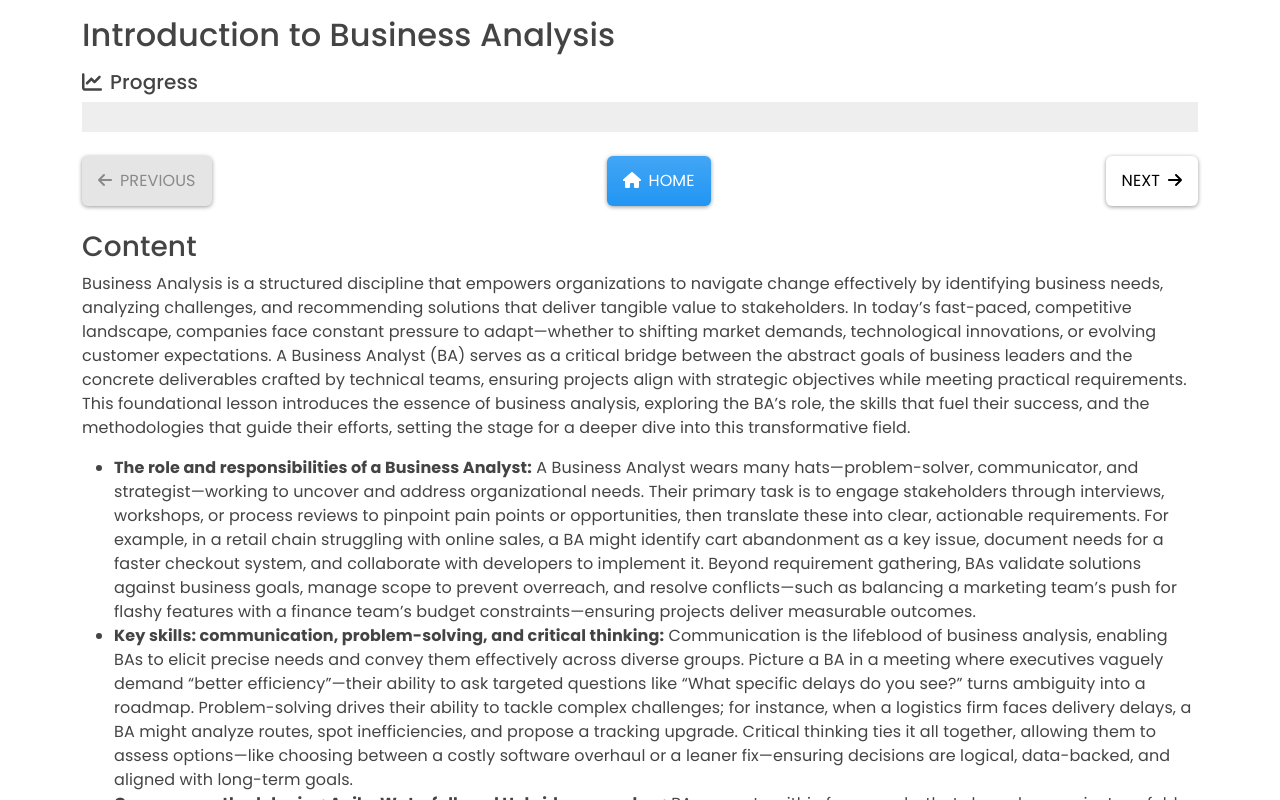
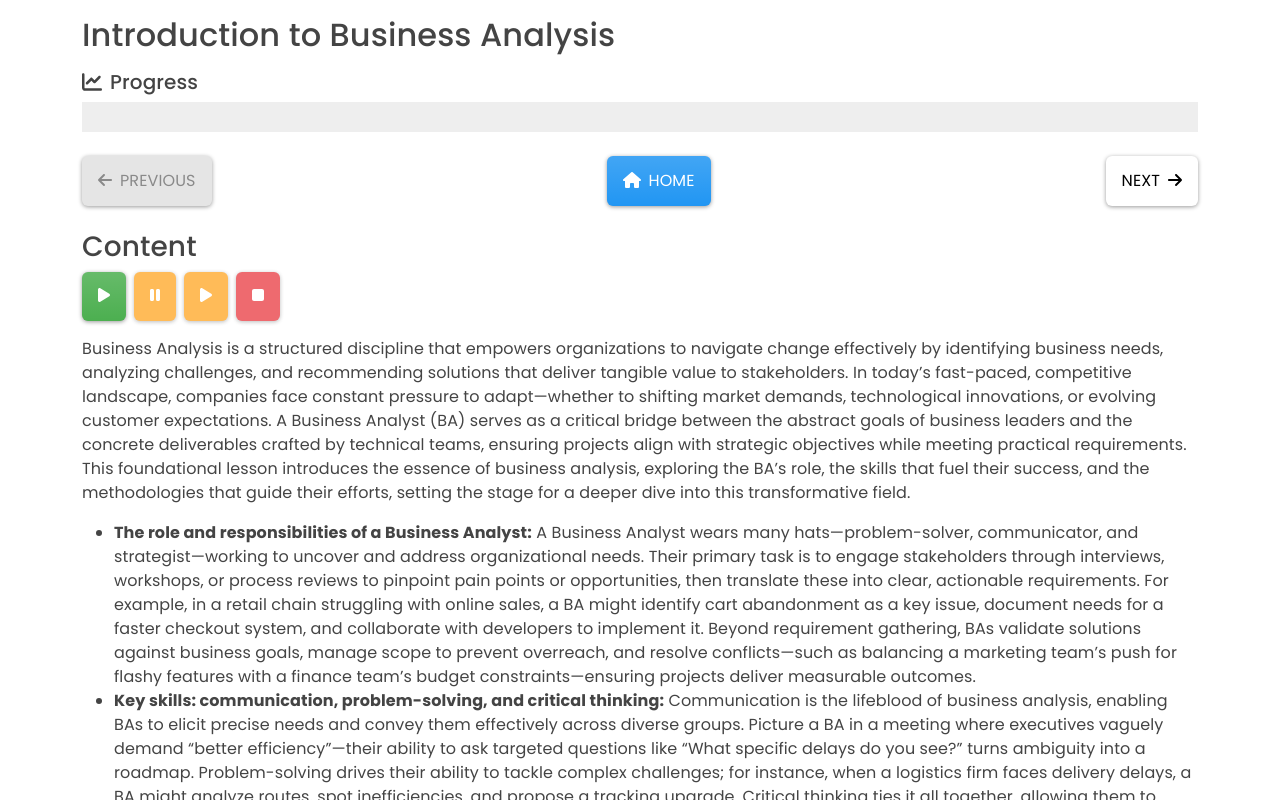
Before and after one commit to tungpham42/ba, a React (Create React App) app: page /lesson/1 in a window 1280 px wide. Shown: the top 800 px of the page. Built offline with nearby package versions, Linux system fonts and the light colour scheme.

Commit message:
Update LessonPage.js

```diff
--- a/src/pages/LessonPage.js
+++ b/src/pages/LessonPage.js
@@ -6,6 +6,9 @@ import {
   faHome,
   faArrowLeft,
   faArrowRight,
+  faPlay,
+  faPause,
+  faStop,
 } from "@fortawesome/free-solid-svg-icons";
 import lessons from "../data/lessons";
 import Quiz from "../components/Quiz";
@@ -25,6 +28,8 @@ const LessonPage = () => {
   });
 
   const [quizAnswers, setQuizAnswers] = useState({});
+  const [isSpeaking, setIsSpeaking] = useState(false);
+  const [speech, setSpeech] = useState(null);
 
   useEffect(() => {
     localStorage.setItem("completedLessons", JSON.stringify(completedLessons));
@@ -37,8 +42,45 @@ const LessonPage = () => {
   };
 
   const handleNavigation = (lessonId) => {
-    setQuizAnswers({}); // Clear answers
+    setQuizAnswers({});
+    if (speech) {
+      window.speechSynthesis.cancel();
+      setIsSpeaking(false);
+    }
     navigate(`/lesson/${lessonId}`);
+  };
+
+  const speakContent = () => {
+    if (isSpeaking) return;
+
+    const textContent = lesson.content.replace(/<[^>]+>/g, "");
+    const utterance = new SpeechSynthesisUtterance(textContent);
+    utterance.lang = "en-US";
+    utterance.rate = 0.8; // Slow down the speech (adjustable: 0.1 to 1.0 for slower speeds)
+    utterance.onend = () => setIsSpeaking(false);
+    setSpeech(utterance);
+    window.speechSynthesis.speak(utterance);
+    setIsSpeaking(true);
+  };
+
+  const pauseSpeech = () => {
+    if (isSpeaking) {
+      window.speechSynthesis.pause();
+      setIsSpeaking(false);
+    }
+  };
+
+  const resumeSpeech = () => {
+    if (!isSpeaking && speech) {
+      window.speechSynthesis.resume();
+      setIsSpeaking(true);
+    }
+  };
+
+  const stopSpeech = () => {
+    window.speechSynthesis.cancel();
+    setIsSpeaking(false);
+    setSpeech(null);
   };
 
   if (!lesson) {
@@ -85,8 +127,39 @@ const LessonPage = () => {
           <FontAwesomeIcon icon={faArrowRight} className="ms-2" />
         </Button>
       </div>
+
       <h3 className="text-left">Content</h3>
+      <div className="mb-3">
+        <Button
+          variant="success"
+          onClick={speakContent}
+          disabled={isSpeaking || speech}
+          className="me-2"
+        >
+          <FontAwesomeIcon icon={faPlay} />
+        </Button>
+        <Button
+          variant="warning"
+          onClick={pauseSpeech}
+          disabled={!isSpeaking}
+          className="me-2"
+        >
+          <FontAwesomeIcon icon={faPause} />
+        </Button>
+        <Button
+          variant="warning"
+          onClick={resumeSpeech}
+          disabled={isSpeaking || !speech}
+          className="me-2"
+        >
+          <FontAwesomeIcon icon={faPlay} />
+        </Button>
+        <Button variant="danger" onClick={stopSpeech} disabled={!speech}>
+          <FontAwesomeIcon icon={faStop} />
+        </Button>
+      </div>
       <div dangerouslySetInnerHTML={{ __html: lesson.content }} />
+
       <h3 className="text-left">Quiz</h3>
       <Quiz
         quiz={lesson.quiz}
```
